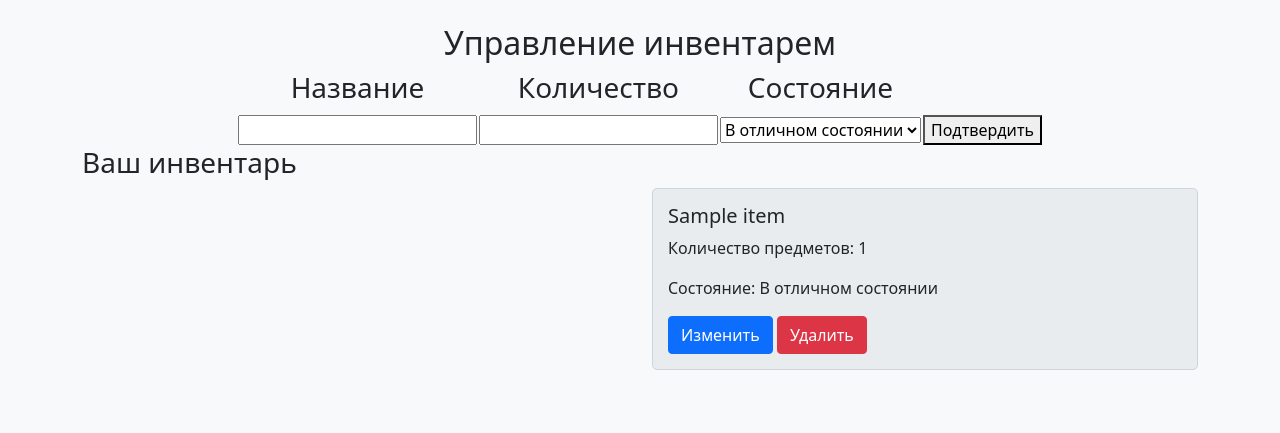
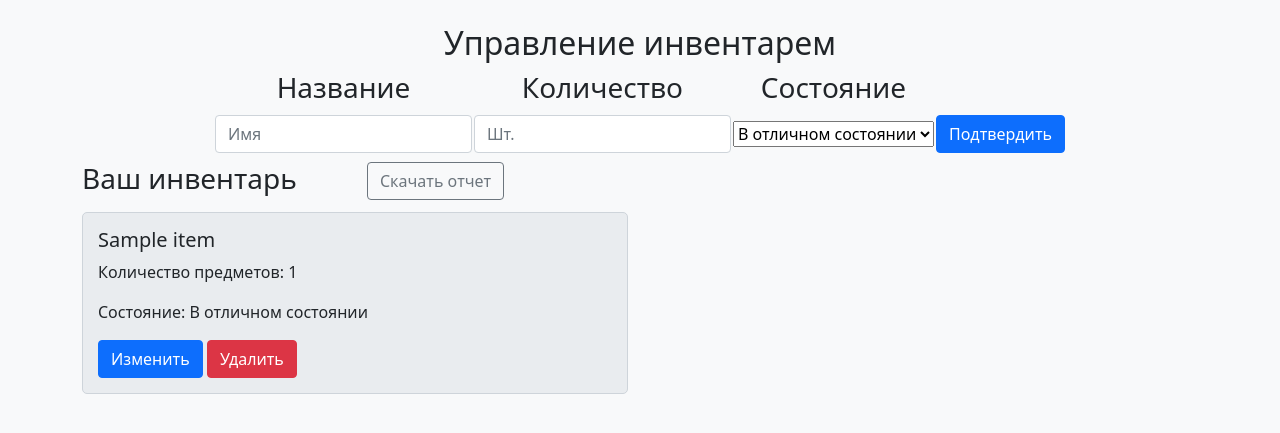
Before and after one commit to Karaseyka/Sport-equipment-management, a Flask app: template templates/admin.html in a window 1280 px wide. Shown: the part 104-537 px from the top of the page. Run offline with Flask 3, Linux system fonts and the light colour scheme; the template is opened without the code that fills it: most values are stand-ins (such as "Sample title", 1, 10 or a date in 2020).

Commit message:
admin.html rework
Два столбца и без красного js-словца

```diff
--- a/templates/admin.html
+++ b/templates/admin.html
@@ -13,26 +13,33 @@
             </tr>
             <tr>
                 <form method="POST">
-                    <td><input type="text" name="name_item"/></td>
-                    <td><input type="number" name="quantity"/></td>
+                    <td><input type="text" class="form-control" name="name_item" placeholder="Имя" required></td>
+                    <td><input type="number" class="form-control" name="quantity" placeholder="Шт." required></td>
                     <td><select id="condition" name="condition">
                         <option value="good">В отличном состоянии</option>
                         <option value="bad">Неисправен</option>
                         <option value="out">Не в наличии</option>
                     </select></td>
                     <td>
-                        <button type="submit">Подтвердить</button>
+                        <button class="btn btn-primary" data-editing="false">Подтвердить</button>
                     </td>
                 </form>
             </tr>
         </table>
     </div>
+    <div class="col-3"><h3></h3></div>
+    <div class="row justify-content-start">
+        <div class="col-3">
             <h3>Ваш инвентарь</h3>
-    <div class="row">
-        <div class="col-sm-6">
+        </div>
+        <div class="col-4">
+            <button type="button" class="btn btn-outline-secondary">Скачать отчет</button>
+        </div>
+    </div>
+    <div class="col-3"><h3></h3></div>
+    <div class="row justify-content-start">
         {% for item in inventory %}
-            {% if inventory.index(item) % 2 == 0 %}
-            <div class="col-md-14">
+        <div class="col-6">
             <div class="inventory-item">
                 <h5 id="itemName{{ item.id }}">{{ item.name }}</h5>
                 <input type="text" id="editItemName{{ item.id }}" class="form-control d-none"
@@ -61,45 +68,7 @@
                 </button>
             </div>
         </div>
-            {% endif %}
         {% endfor %}
-        </div>
-        <div class="col-sm-6">
-            {% for item in inventory %}
-            {% if inventory.index(item) % 2 != 0 %}
-            <div class="col-md-14">
-                <div class="inventory-item">
-                    <h5 id="itemName{{ item.id }}">{{ item.name }}</h5>
-                    <input type="text" id="editItemName{{ item.id }}" class="form-control d-none"
-                           value="{{ item.name }}"/>
-
-                    <p>Количество предметов: <span id="itemCount{{ item.id }}">{{ item.count }}</span></p>
-                    <input type="number" id="editItemCount{{ item.id }}" class="form-control d-none"
-                           value="{{ item.count }}"/>
-
-                    <p>Состояние: <span id="itemState{{ item.id }}">
-                    {% if item.state == "good" %} В отличном состоянии {% elif item.state == "bad" %} Неисправен {% else %} Не в наличии {% endif %}
-                    </span></p>
-                    <select id="editItemState{{ item.id }}" class="form-select d-none">
-                        <option value="good" {% if item.state==
-                        "good" %} selected {% endif %}>В отличном состоянии</option>
-                        <option value="bad" {% if item.state==
-                        "bad" %} selected {% endif %}>Неисправен</option>
-                        <option value="out" {% if item.state==
-                        "out" %} selected {% endif %}>Не в наличии</option>
-                    </select>
-
-                    <button class="btn btn-primary" onclick="toggleEditMode('{{ item.id }}', this)"
-                            data-editing="false">Изменить
-                    </button>
-                    <button class="btn btn-danger" onclick="deleteItem('{{ item.id }}', this)"
-                            data-editing="false">Удалить
-                    </button>
-                </div>
-            </div>
-            {% endif %}
-            {% endfor %}
-        </div>
     </div>
 </div>
 </div>
```
Lines whose indentation alone changed are shown as unchanged.
